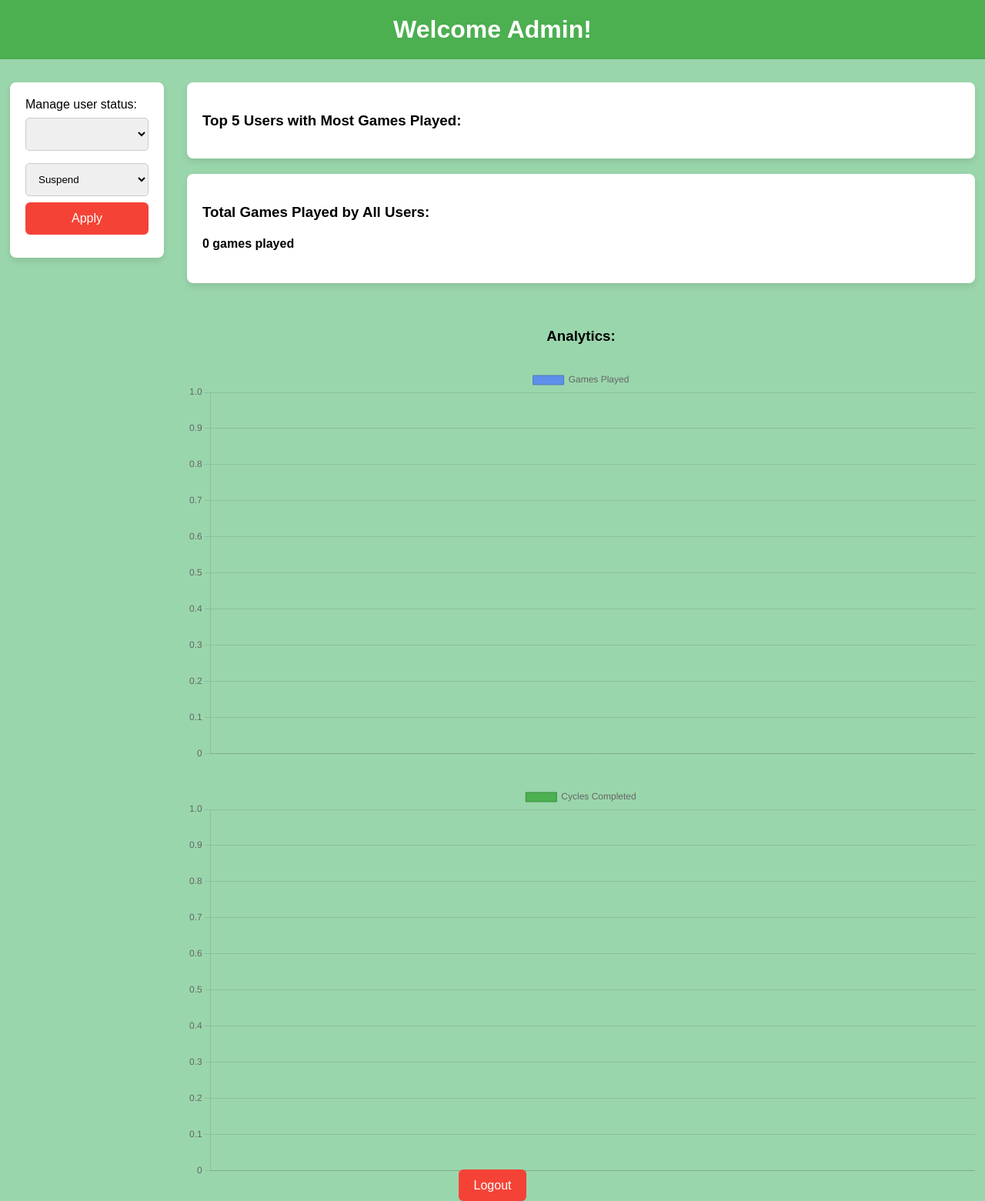
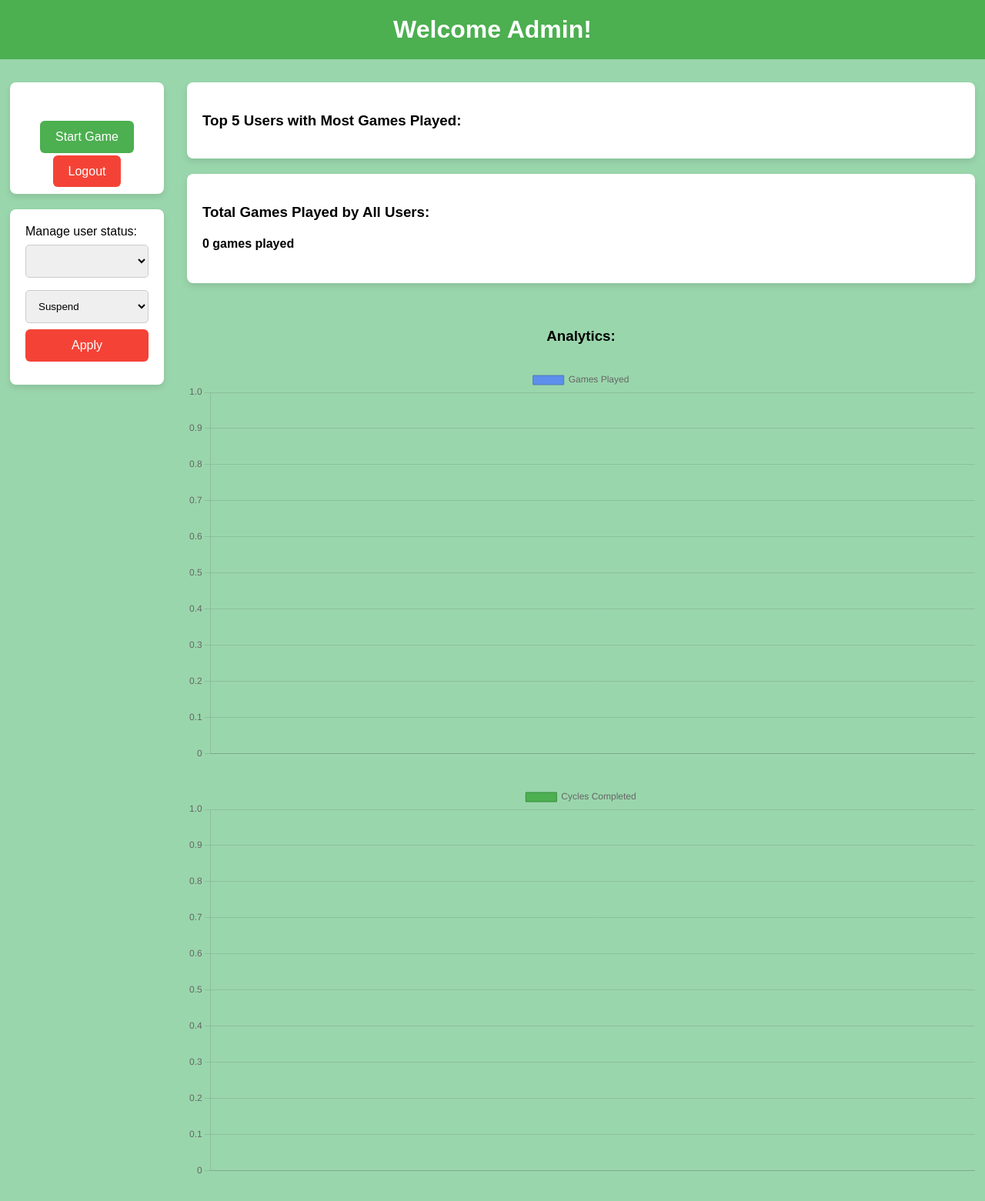
Before and after one commit to IzzyFelix/Web-Programming-Project-3, a PHP site: page /admin_dashboard.php in a window 1280 px wide. Shown: the whole page at 77% size. After the commit the page ends 1525 px from the top, so only its background shows below. Run offline with PHP 8.4, Linux system fonts and the light colour scheme; the visitor is signed in with stand-in values (Sample User, id 1); data that the repository does not hold is empty.

Commit message:
Fixed issue with admin access to game.php

```diff
--- a/Documents/project3/admin_dashboard.php
+++ b/Documents/project3/admin_dashboard.php
@@ -115,6 +115,25 @@ while ($row = mysqli_fetch_assoc($result)) {
             margin-top: 30px;
         }
 
+
+        .start-btn {
+            margin-top: 30px;
+            padding: 12px 20px;
+            background-color: #4CAF50;
+            color: white;
+            border: none;
+            border-radius: 6px;
+            text-decoration: none;
+            display: inline-block;
+            font-size: 16px;
+	margin-bottom: 15px;
+        }
+
+        .start-btn:hover {
+            background-color: #45a049;
+        }
+
+
         .logout-btn {
             background-color: #f44336;
             color: white;
@@ -123,6 +142,8 @@ while ($row = mysqli_fetch_assoc($result)) {
             border: none;
             border-radius: 6px;
             cursor: pointer;
+	margin-bottom: 15px;
+	min-width: 200px;
         }
 
         .logout-btn:hover {
@@ -137,6 +158,13 @@ while ($row = mysqli_fetch_assoc($result)) {
 
 <div class="dashboard-container">
     <div class="side-panel">
+
+<div class ="box" style="text-align: center;">
+  <a href="game.php" class="start-btn">Start Game</a>
+
+<a href="logout.php" class="logout-btn">Logout</a>
+</div>
+
 
        <!-- Suspend/Unsuspend User Dropdown -->
 <div class="box">
@@ -188,7 +216,7 @@ while ($row = mysqli_fetch_assoc($result)) {
     </div>
 </div>
 
-<a href="logout.php" class="logout-btn">Logout</a>
+
 
 <script>
 // PHP data to JS
```
Also changed, not shown: Documents/project3/game.php (+12 -5 lines).
